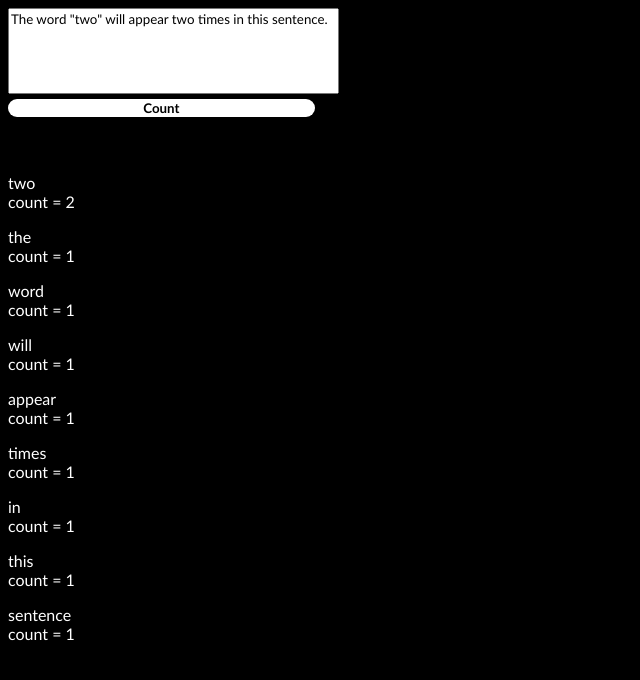
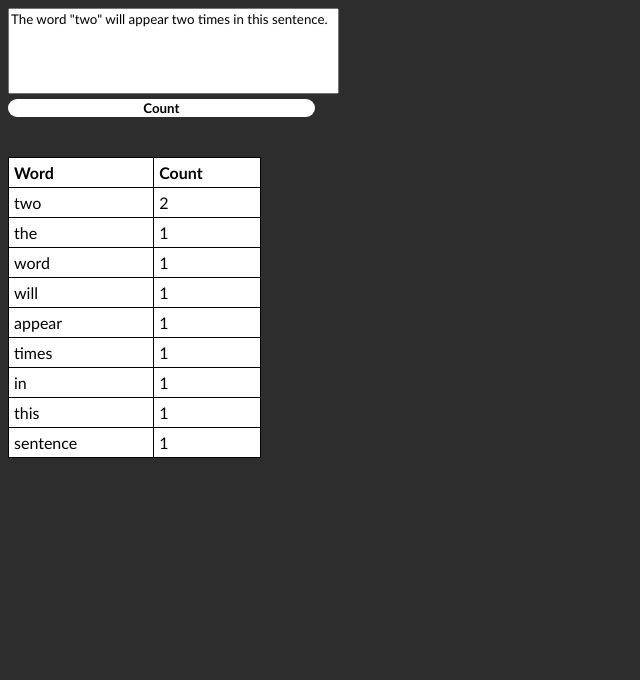
Before and after one commit to leohigabr/wordfrequency, a plain HTML site: page index.html in a window 1280 px wide. Both pictures are taken after a click on the button "Count". Shown: the whole page, without its empty margins (0-640 px from the left). Drawn offline with Linux system fonts and the light colour scheme.

Commit message:
FEATURE: word table

```diff
--- a/main.js
+++ b/main.js
@@ -23,21 +23,41 @@ const wordFreq = (input) => {
       );
 }
 
-const createP = () =>{
-    const p = document.createElement('p');
-    return p;
+const createHeader = () => {
+  const tr = document.createElement('tr');
+
+  const thWord = document.createElement('th');
+  thWord.appendChild(document.createTextNode('Word'));
+  tr.appendChild(thWord);
+
+  const thCount = document.createElement('th');
+  thCount.appendChild(document.createTextNode('Count'));
+  tr.appendChild(thCount);
+
+  showResult.appendChild(tr);
 }
 
-const insertP = (word, count) => {
-    const p = createP();
-    p.innerText = `${word}\ncount = ${count}`;
-    showResult.appendChild(p);
+const createTable = (word, count) => {
+    const tr = document.createElement('tr');
+    const th = document.createElement('th');
+
+    const tdWord = document.createElement('td');
+    tdWord.appendChild(document.createTextNode(word));
+    tr.appendChild(tdWord);
+
+    const tdCount = document.createElement('td')
+    tdCount.appendChild(document.createTextNode(count));
+    tr.appendChild(tdCount);
+    showResult.appendChild(tr);
 }
 
 const sortBag = (unsortedBag) => {
+  createHeader();
     for(const [key, value] of Object.entries(unsortedBag).sort((a,b)=>b[1]-a[1])){
-        insertP(key, value);
+        createTable(key, value);
+        console.log(key, value)
     }
+
 }
 
 checkBtn.addEventListener('click', () => {
--- a/style.css
+++ b/style.css
@@ -1,5 +1,5 @@
 body{
-    background-color: black;
+    background-color: #2d2d2d;
 }
 * {
     font-family: 'Gill Sans', 'Gill Sans MT', Calibri, 'Trebuchet MS', sans-serif;
@@ -16,5 +16,14 @@ body{
     resize: none;
 }
 #result{
-    color:white;
+    background-color: white;
+    color:black;
+    width:20%;
+    text-align: left;
+    border-collapse: collapse;
 }
+
+td, th{
+    border: 1px solid black;
+    padding: 5px;
+}
```
Also changed, not shown: index.html (+1 -1 lines).
